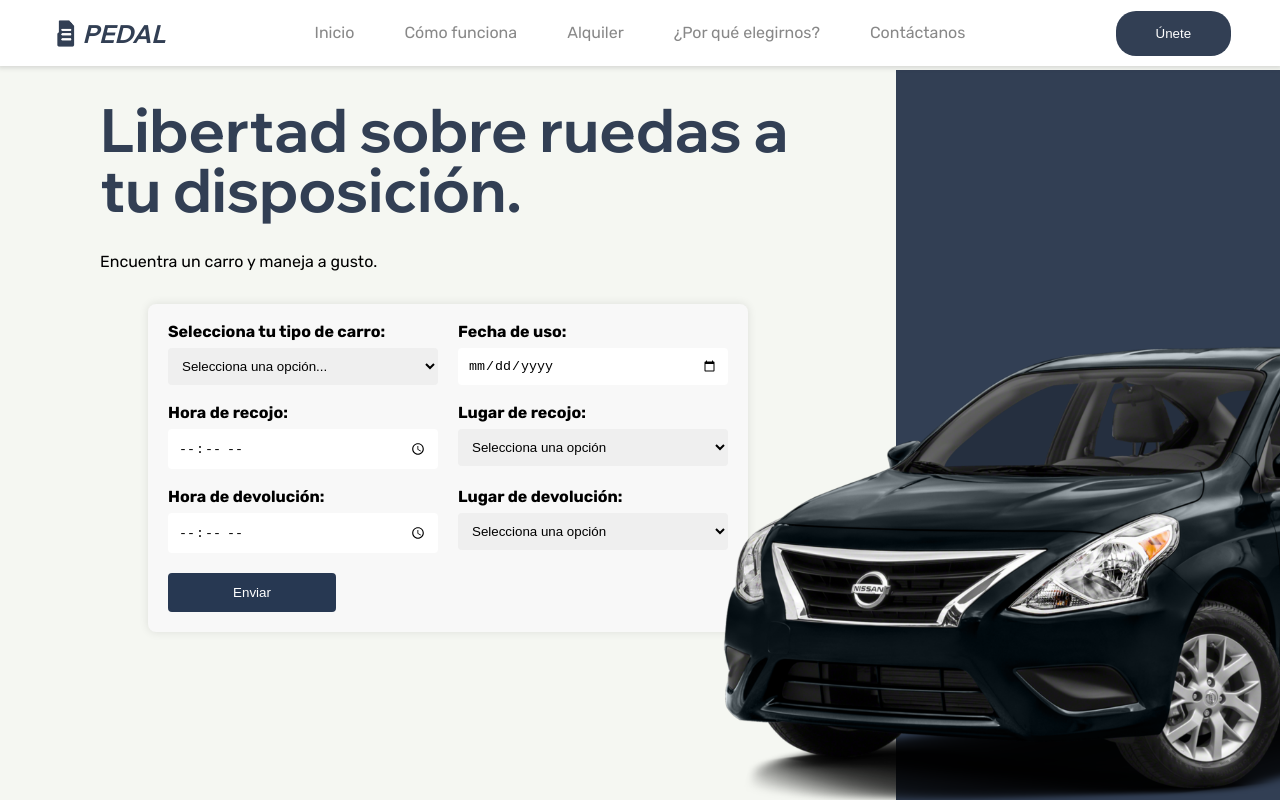
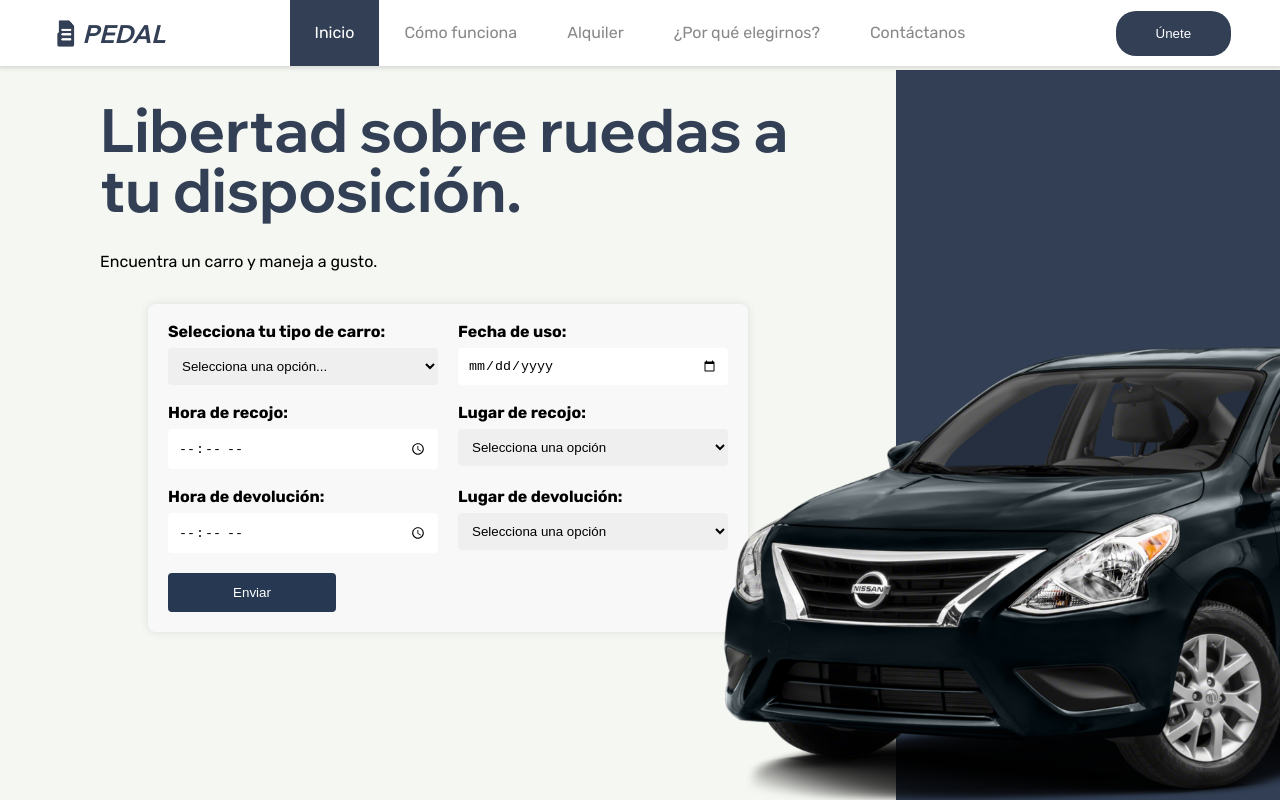
Before and after one commit to JhosepAC/Pedal-Aquiler_de_autos, a plain HTML site: page index.html in a window 1280 px wide. Shown: the top 800 px of the page. Drawn offline with nearby package versions, Linux system fonts and the light colour scheme.

Commit message:
Update index.css

```diff
--- a/css_documents/index.css
+++ b/css_documents/index.css
@@ -102,6 +102,11 @@ body{
     color: #888;
     padding: 25px;
     transition: .3s;
+}
+
+.nav_links li a.active {
+    background-color: #323f54;
+    color: #fff;
 }
 
 .nav_links li a:hover {
```
